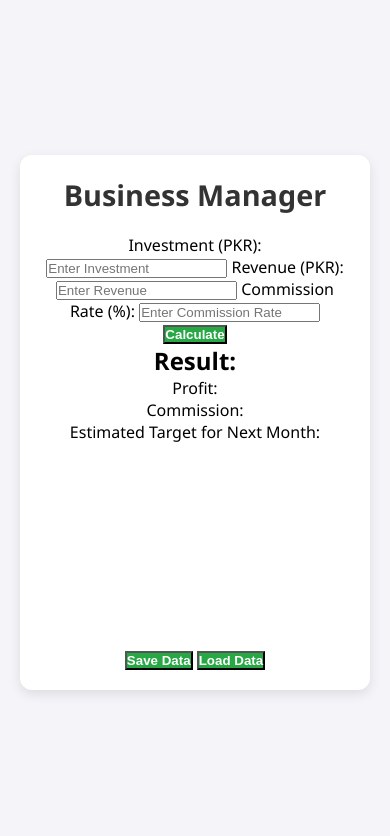
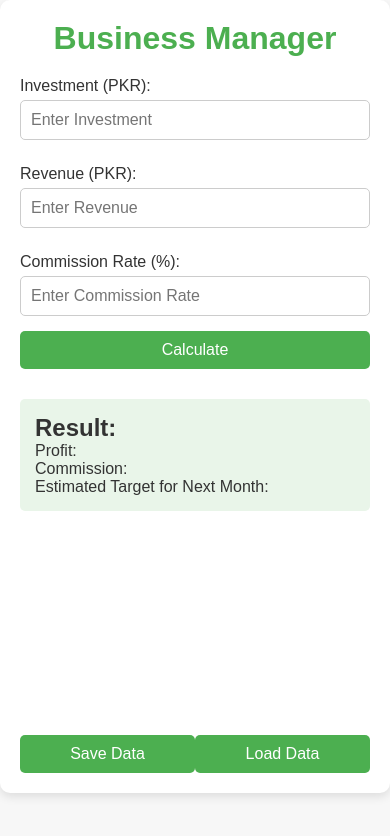
Before and after one commit to khattakhaxor/business-manager, a plain HTML site: page index.html in a window 390 px wide. Shown: the top 836 px of the page. Drawn offline with nearby package versions, Linux system fonts and the light colour scheme.

Commit message:
Update styles.css

```diff
--- a/styles.css
+++ b/styles.css
@@ -1,4 +1,3 @@
-/* General Reset */
 * {
     margin: 0;
     padding: 0;
@@ -6,152 +5,79 @@
 }
 
 body {
-  font-family: 'Segoe UI', Tahoma, Geneva, Verdana, sans-serif;
-  background-color: #f4f4f9;
-  display: flex;
-  justify-content: center;
-  align-items: center;
-  min-height: 100vh;
-  padding: 20px;
+    font-family: Arial, sans-serif;
+    background-color: #f7f7f7;
+    color: #333;
 }
 
 .container {
-  max-width: 600px;
     width: 100%;
-  background-color: white;
-  border-radius: 12px;
-  box-shadow: 0 4px 12px rgba(0, 0, 0, 0.1);
-  padding: 30px;
-  text-align: center;
+    max-width: 800px;
+    margin: auto;
+    padding: 20px;
+    background-color: #fff;
+    border-radius: 10px;
+    box-shadow: 0 4px 10px rgba(0, 0, 0, 0.1);
 }
 
 h1 {
-  font-size: 2.2em;
-  color: #333;
-  margin-bottom: 20px;
-  font-weight: 600;
-}
-
-/* Form styling */
-form {
-  display: grid;
-  grid-gap: 15px;
+    text-align: center;
+    color: #4CAF50;
     margin-bottom: 20px;
 }
 
-form label {
-  font-size: 1.1em;
-  text-align: left;
-  color: #333;
+.form-container {
+    margin-bottom: 30px;
 }
 
-form input,
-form button {
-  padding: 12px;
-  font-size: 1em;
-  border-radius: 8px;
-  border: 1px solid #ccc;
+label {
+    display: block;
+    margin: 10px 0 5px;
+    font-size: 16px;
 }
 
-form input:focus,
-form button:focus {
-  border-color: #28a745;
-  outline: none;
+input {
+    width: 100%;
+    padding: 10px;
+    margin-bottom: 15px;
+    border-radius: 5px;
+    border: 1px solid #ccc;
+    font-size: 16px;
 }
 
 button {
-  background-color: #28a745;
-  color: white;
-  font-weight: bold;
+    width: 100%;
+    padding: 10px;
+    background-color: #4CAF50;
+    color: #fff;
+    border: none;
+    border-radius: 5px;
+    font-size: 18px;
     cursor: pointer;
 }
 
 button:hover {
-  background-color: #218838;
+    background-color: #45a049;
 }
 
-button:disabled {
-  background-color: #ccc;
-  cursor: not-allowed;
+.result-container {
+    background-color: #e9f5e9;
+    padding: 15px;
+    border-radius: 5px;
+    margin-bottom: 20px;
 }
 
-/* Result section */
-#result {
+.chart-container {
     margin-top: 20px;
-  padding: 15px;
-  background-color: #e9f7ef;
-  border: 1px solid #d4edda;
-  border-radius: 8px;
-  color: #155724;
-  font-size: 1.2em;
-  display: none;
 }
 
-#dataTable {
-  width: 100%;
-  margin-top: 20px;
-  border-collapse: collapse;
+.save-data-container {
+    display: flex;
+    justify-content: space-between;
 }
 
-#dataTable th,
-#dataTable td {
-  padding: 12px;
-  border: 1px solid #ddd;
-  text-align: center;
-}
-
-#dataTable th {
-  background-color: #f4f4f4;
-}
-
-#dataTable td {
-  font-size: 0.9em;
-}
-
-#dataTable button {
-  background-color: #007bff;
-  color: white;
-  border: none;
-  padding: 6px 12px;
-  font-size: 0.9em;
-  border-radius: 5px;
-  cursor: pointer;
-}
-
-#dataTable button:hover {
-  background-color: #0056b3;
-}
-
-#dataTable button:active {
-  background-color: #004085;
-}
-
-/* Mobile responsiveness */
-@media (max-width: 768px) {
-  .container {
-    padding: 20px;
-  }
-
-  h1 {
-    font-size: 1.8em;
-  }
-
-  form label,
-  form input,
-  form button {
-    font-size: 1em;
-  }
-
-  #result {
-    font-size: 1.1em;
-  }
-
-  #dataTable button {
-    padding: 5px 10px;
-    font-size: 0.8em;
-  }
-
-  #graphCanvas {
-    height: 300px;
+@media (max-width: 600px) {
+    button {
+        font-size: 16px;
     }
 }
```
Lines whose indentation alone changed are shown as unchanged.
